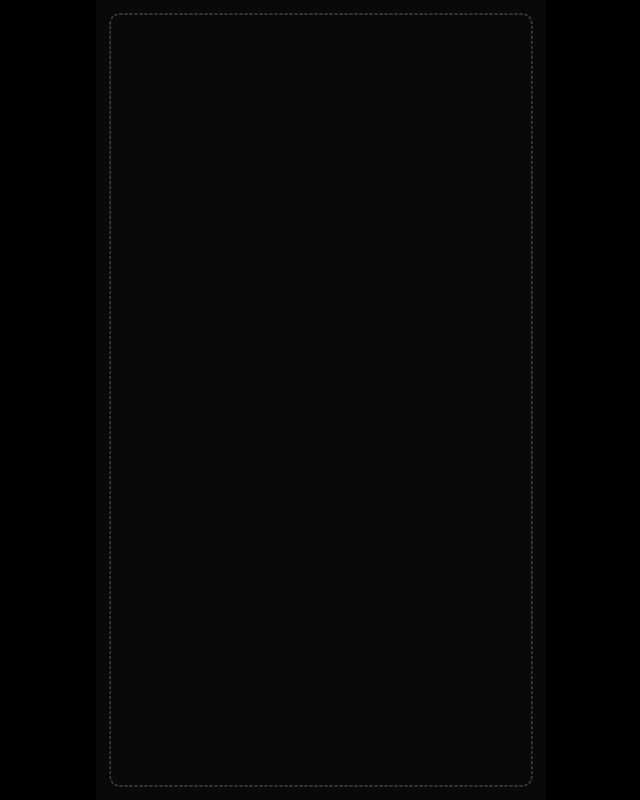
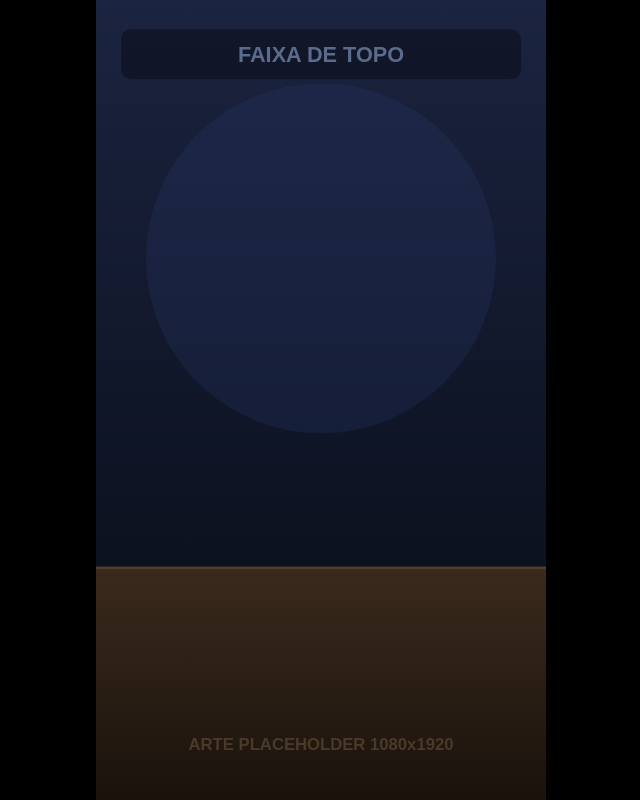
Before and after one commit to Gabr1elSouza/garrafa_base, a Next.js app in the folder web/: page /totem in a window 1280 px wide. Shown: the whole page, without its empty margins (319-959 px from the left). Built offline with nearby package versions, Linux system fonts and the light colour scheme.

Commit message:
feat(totem): arte de fundo e coordenadas do HUD

```diff
--- a/web/app/totem/page.tsx
+++ b/web/app/totem/page.tsx
@@ -1,9 +1,12 @@
 "use client";
 
+import { useState } from "react";
+import { ARTE } from "@/lib/totem/arte";
 import { PALCO_A, PALCO_L, usePalco } from "@/lib/totem/palco";
 
 export default function Totem() {
   const escala = usePalco();
+  const [semArte, setSemArte] = useState(false);
 
   return (
     <main className="fixed inset-0 overflow-hidden bg-black">
@@ -15,7 +18,19 @@ export default function Totem() {
           transform: `translate(-50%, -50%) scale(${escala})`,
         }}
       >
-        <div className="absolute inset-8 rounded-3xl border-4 border-dashed border-white/20" />
+        {!semArte && (
+          // Arte de tamanho fixo conhecido, ocupando o palco inteiro: nao se
+          // beneficia do srcset do next/image.
+          // eslint-disable-next-line @next/next/no-img-element
+          <img
+            src={ARTE.imagem}
+            alt=""
+            width={PALCO_L}
+            height={PALCO_A}
+            className="absolute inset-0 h-full w-full select-none"
+            onError={() => setSemArte(true)}
+          />
+        )}
       </div>
     </main>
   );
--- /dev/null
+++ b/web/lib/totem/arte.ts
@@ -0,0 +1,34 @@
+/**
+ * Onde cada peca do HUD cai sobre a arte. Tudo em percentual do palco de
+ * 1080x1920, e nao em pixel: a arte pode ser reexportada em outra densidade sem
+ * invalidar este arquivo.
+ *
+ * Trocada a arte, abra /totem?calibrar, arraste cada peca e cole aqui o que a
+ * tela imprimir.
+ */
+export type Arte = {
+  imagem: string;
+  /** Barra de enchimento: centro e largura, ambos em percentual do palco. */
+  nivel: { x: number; y: number; largura: number };
+  /** Cronometro: centro e altura da fonte em percentual do palco. */
+  tempo: { x: number; y: number; tamanho: number };
+};
+
+export const ARTE: Arte = {
+  imagem: "/totem/cenario.svg",
+  nivel: { x: 50, y: 88, largura: 60 },
+  tempo: { x: 50, y: 8, tamanho: 5 },
+};
+
+function limitar(valor: number): number {
+  if (!Number.isFinite(valor)) return 0;
+  return Math.min(Math.max(valor, 0), 100);
+}
+
+/** Percentual do palco vira `left`/`top` prontos para o style inline. */
+export function posicaoNoPalco(
+  x: number,
+  y: number,
+): { left: string; top: string } {
+  return { left: `${limitar(x)}%`, top: `${limitar(y)}%` };
+}
```
Also changed, not shown: web/public/totem/cenario.svg (added), 1 other file (tests, documents, lock files or other folders).
